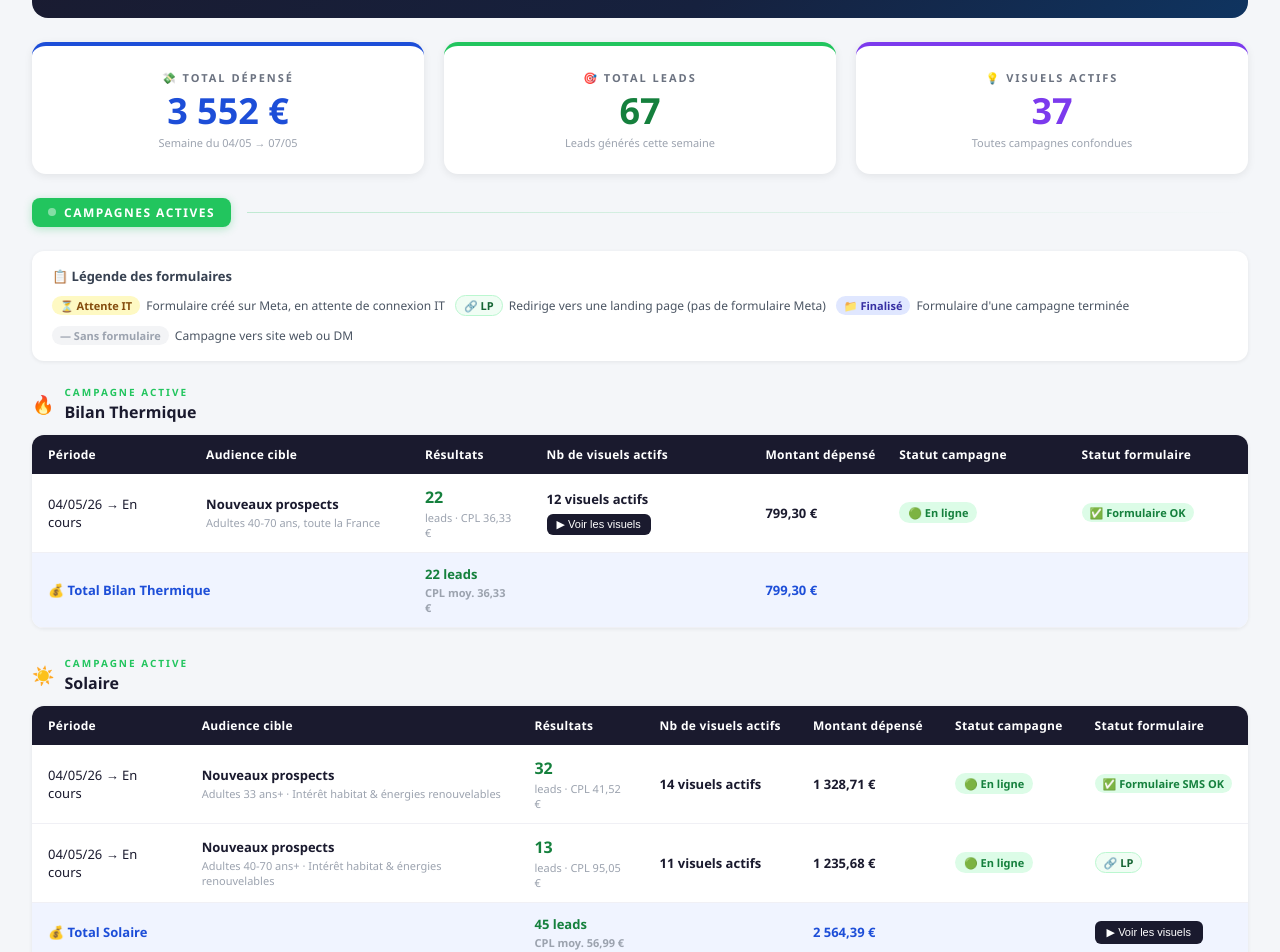
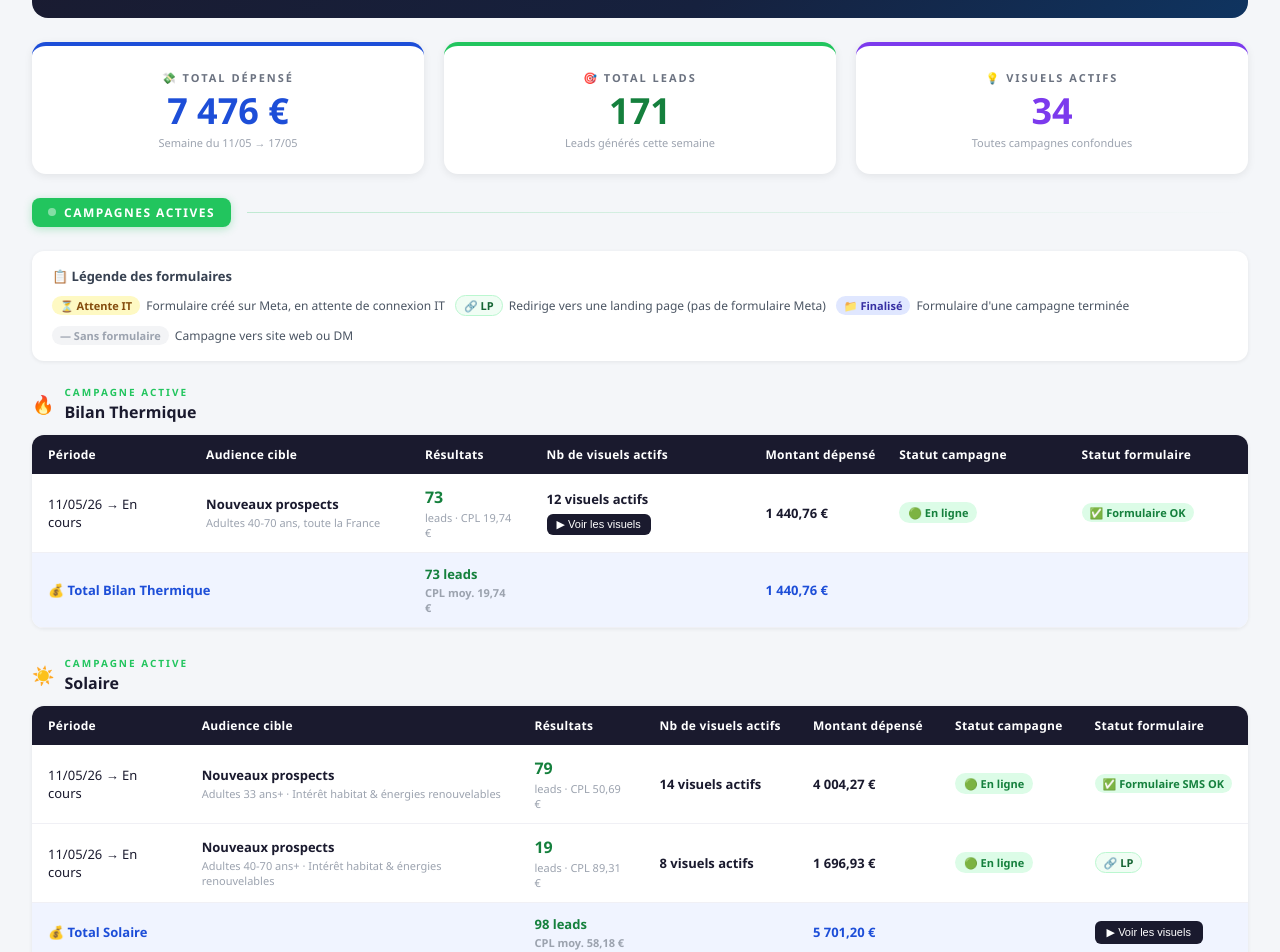
Before and after one commit to Novembre-communication/rapport-hebdo, a plain HTML site: page index.html in a window 1280 px wide. Shown: the part 200-1152 px from the top of the page. Drawn offline with Linux system fonts and the light colour scheme.

Commit message:
Update index.html

```diff
--- a/index.html
+++ b/index.html
@@ -53,7 +53,7 @@
   <h1 style="font-size:28px;font-weight:900;letter-spacing:-1px;line-height:1.1;">ATERNO</h1>
   <h2 style="font-size:15px;font-weight:500;opacity:0.7;margin-top:4px;letter-spacing:1px;text-transform:uppercase;">Rapport Hebdomadaire — Campagnes Meta Ads</h2>
   <div style="margin-top:14px;display:inline-block;background:rgba(255,255,255,0.1);border:1px solid rgba(255,255,255,0.2);border-radius:20px;padding:5px 16px;font-size:12px;opacity:0.8;">
-    📅 Semaine du <strong>04/05/26 → 07/05/26</strong> &nbsp;·&nbsp; Mis à jour le <strong>07/05/26</strong>
+    📅 Semaine du <strong>11/05/26 → 17/05/26</strong> &nbsp;·&nbsp; Mis à jour le <strong>18/05/26</strong>
   </div>
 </div>
 
@@ -61,17 +61,17 @@
 <div style="display:grid;grid-template-columns:repeat(3,1fr);gap:20px;margin-bottom:24px;">
   <div style="background:white;border-radius:14px;padding:24px 28px;box-shadow:0 2px 8px rgba(0,0,0,0.08);border-top:4px solid #1d4ed8;text-align:center;">
     <div style="font-size:11px;font-weight:700;letter-spacing:2px;text-transform:uppercase;color:#6b7280;margin-bottom:8px;">💸 Total dépensé</div>
-    <div style="font-size:36px;font-weight:900;color:#1d4ed8;line-height:1;">3 552 €</div>
-    <div style="font-size:11px;color:#9ca3af;margin-top:6px;">Semaine du 04/05 → 07/05</div>
+    <div style="font-size:36px;font-weight:900;color:#1d4ed8;line-height:1;">7 476 €</div>
+    <div style="font-size:11px;color:#9ca3af;margin-top:6px;">Semaine du 11/05 → 17/05</div>
   </div>
   <div style="background:white;border-radius:14px;padding:24px 28px;box-shadow:0 2px 8px rgba(0,0,0,0.08);border-top:4px solid #22c55e;text-align:center;">
     <div style="font-size:11px;font-weight:700;letter-spacing:2px;text-transform:uppercase;color:#6b7280;margin-bottom:8px;">🎯 Total leads</div>
-    <div style="font-size:36px;font-weight:900;color:#15803d;line-height:1;">67</div>
+    <div style="font-size:36px;font-weight:900;color:#15803d;line-height:1;">171</div>
     <div style="font-size:11px;color:#9ca3af;margin-top:6px;">Leads générés cette semaine</div>
   </div>
   <div style="background:white;border-radius:14px;padding:24px 28px;box-shadow:0 2px 8px rgba(0,0,0,0.08);border-top:4px solid #7c3aed;text-align:center;">
     <div style="font-size:11px;font-weight:700;letter-spacing:2px;text-transform:uppercase;color:#6b7280;margin-bottom:8px;">💡 Visuels actifs</div>
-    <div style="font-size:36px;font-weight:900;color:#7c3aed;line-height:1;">37</div>
+    <div style="font-size:36px;font-weight:900;color:#7c3aed;line-height:1;">34</div>
     <div style="font-size:11px;color:#9ca3af;margin-top:6px;">Toutes campagnes confondues</div>
   </div>
 </div>
@@ -109,11 +109,11 @@
       <thead><tr><th>Période</th><th>Audience cible</th><th>Résultats</th><th>Nb de visuels actifs</th><th>Montant dépensé</th><th>Statut campagne</th><th>Statut formulaire</th></tr></thead>
       <tbody>
         <tr>
-          <td>04/05/26 → En cours</td>
+          <td>11/05/26 → En cours</td>
           <td><strong>Nouveaux prospects</strong><small>Adultes 40-70 ans, toute la France</small></td>
-          <td><strong style="font-size:16px;color:#15803d;font-weight:800;">22</strong><small>leads · CPL 36,33 €</small></td>
+          <td><strong style="font-size:16px;color:#15803d;font-weight:800;">73</strong><small>leads · CPL 19,74 €</small></td>
           <td><strong>12 visuels actifs</strong><br><button onclick="toggleCreas()" id="btn-creas" style="margin-top:6px;background:#1a1a2e;color:white;border:none;border-radius:6px;padding:4px 10px;font-size:11px;cursor:pointer;">▶ Voir les visuels</button></td>
-          <td><strong>799,30 €</strong></td>
+          <td><strong>1 440,76 €</strong></td>
           <td><span class="badge b-live">🟢 En ligne</span></td>
           <td><span class="form-ok">✅ Formulaire OK</span></td>
         </tr>
@@ -130,8 +130,8 @@
         </tr>
         <tr class="budget-row">
           <td colspan="2">💰 Total Bilan Thermique</td>
-          <td><strong style="color:#15803d;">22 leads</strong><small>CPL moy. 36,33 €</small></td>
-          <td></td><td><strong>799,30 €</strong></td><td colspan="2"></td>
+          <td><strong style="color:#15803d;">73 leads</strong><small>CPL moy. 19,74 €</small></td>
+          <td></td><td><strong>1 440,76 €</strong></td><td colspan="2"></td>
         </tr>
       </tbody>
     </table>
@@ -152,27 +152,27 @@
       <thead><tr><th>Période</th><th>Audience cible</th><th>Résultats</th><th>Nb de visuels actifs</th><th>Montant dépensé</th><th>Statut campagne</th><th>Statut formulaire</th></tr></thead>
       <tbody>
         <tr>
-          <td>04/05/26 → En cours</td>
+          <td>11/05/26 → En cours</td>
           <td><strong>Nouveaux prospects</strong><small>Adultes 33 ans+ · Intérêt habitat & énergies renouvelables</small></td>
-          <td><strong style="font-size:16px;color:#15803d;font-weight:800;">32</strong><small>leads · CPL 41,52 €</small></td>
+          <td><strong style="font-size:16px;color:#15803d;font-weight:800;">79</strong><small>leads · CPL 50,69 €</small></td>
           <td><strong>14 visuels actifs</strong></td>
-          <td><strong>1 328,71 €</strong></td>
+          <td><strong>4 004,27 €</strong></td>
           <td><span class="badge b-live">🟢 En ligne</span></td>
           <td><span class="form-ok">✅ Formulaire SMS OK</span></td>
         </tr>
         <tr>
-          <td>04/05/26 → En cours</td>
+          <td>11/05/26 → En cours</td>
           <td><strong>Nouveaux prospects</strong><small>Adultes 40-70 ans+ · Intérêt habitat & énergies renouvelables</small></td>
-          <td><strong style="font-size:16px;color:#15803d;font-weight:800;">13</strong><small>leads · CPL 95,05 €</small></td>
-          <td><strong>11 visuels actifs</strong></td>
-          <td><strong>1 235,68 €</strong></td>
+          <td><strong style="font-size:16px;color:#15803d;font-weight:800;">19</strong><small>leads · CPL 89,31 €</small></td>
+          <td><strong>8 visuels actifs</strong></td>
+          <td><strong>1 696,93 €</strong></td>
           <td><span class="badge b-live">🟢 En ligne</span></td>
           <td><span class="form-lp">🔗 LP</span></td>
         </tr>
         <tr class="budget-row">
           <td colspan="2">💰 Total Solaire</td>
-          <td><strong style="color:#15803d;">45 leads</strong><small>CPL moy. 56,99 €</small></td>
-          <td></td><td><strong>2 564,39 €</strong></td>
+          <td><strong style="color:#15803d;">98 leads</strong><small>CPL moy. 58,18 €</small></td>
+          <td></td><td><strong>5 701,20 €</strong></td>
           <td></td>
           <td><button onclick="toggleCreasSolaire()" id="btn-creas-sol" style="background:#1a1a2e;color:white;border:none;border-radius:6px;padding:5px 12px;font-size:11px;cursor:pointer;white-space:nowrap;">▶ Voir les visuels</button></td>
         </tr>
@@ -287,20 +287,19 @@
     <table class="camp-table">
       <thead><tr><th>Vidéo</th><th>Plateforme</th><th>Période de diffusion</th><th>Montant dépensé cette semaine</th><th>Statut campagne</th><th>Statut formulaire</th></tr></thead>
       <tbody>
-        <tr><td>Pourquoi choisir Aterno</td><td>Facebook + Instagram</td><td>23/04 → 08/05/26</td><td>103,03 €</td><td><span class="badge b-live">🟢 En ligne</span></td><td><span class="form-no">— Sans formulaire</span></td></tr>
-        <tr><td>Visite agence Orléans</td><td>Facebook + Instagram</td><td>30/04 → 10/05/26</td><td>85,03 €</td><td><span class="badge b-live">🟢 En ligne</span></td><td><span class="form-no">— Sans formulaire</span></td></tr>
-        <tr><td>Visite cliente Annecy</td><td>Facebook + Instagram</td><td>07/05 → 17/05/26</td><td>—</td><td><span class="badge b-live">🟢 En ligne</span></td><td><span class="form-no">— Sans formulaire</span></td></tr>
+        <tr><td>Visite cliente Annecy</td><td>Facebook + Instagram</td><td>07/05 → 17/05/26</td><td>163,10 €</td><td><span class="badge b-done">✔️ Arrêtée</span></td><td><span class="form-no">— Sans formulaire</span></td></tr>
+        <tr><td>Aterno Corporate Orléans</td><td>Facebook + Instagram</td><td>11/05 → En cours</td><td>171,23 €</td><td><span class="badge b-live">🟢 En ligne</span></td><td><span class="form-no">— Sans formulaire</span></td></tr>
         <tr><td>VF-19 à VF-52 (33 prochaines vidéos)</td><td>Facebook + Instagram</td><td>À planifier</td><td>—</td><td><span class="badge b-enc">🔵 En préparation</span></td><td><span class="form-no">— Sans formulaire</span></td></tr>
-        <tr class="budget-row"><td colspan="3">💰 Total Vidéo Factory (actif)</td><td><strong>187,92 €</strong></td><td colspan="2"></td></tr>
+        <tr class="budget-row"><td colspan="3">💰 Total Vidéo Factory (actif)</td><td><strong>334,33 €</strong></td><td colspan="2"></td></tr>
         <tr style="background:#f0f9ff;border-top:2px solid #bfdbfe;">
           <td colspan="6" style="padding:16px 20px;">
             <div style="display:grid;grid-template-columns:repeat(3,1fr);gap:16px;">
-              <div style="background:white;border-radius:10px;padding:14px 16px;box-shadow:0 1px 4px rgba(0,0,0,0.07);text-align:center;"><div style="font-size:11px;color:#6b7280;font-weight:600;text-transform:uppercase;letter-spacing:0.5px;margin-bottom:6px;">Engagements</div><div style="font-size:22px;font-weight:900;color:#1a1a2e;">1 551</div><div style="font-size:11px;color:#9ca3af;margin-top:2px;">interactions totales</div></div>
+              <div style="background:white;border-radius:10px;padding:14px 16px;box-shadow:0 1px 4px rgba(0,0,0,0.07);text-align:center;"><div style="font-size:11px;color:#6b7280;font-weight:600;text-transform:uppercase;letter-spacing:0.5px;margin-bottom:6px;">Engagements</div><div style="font-size:22px;font-weight:900;color:#1a1a2e;">2 778</div><div style="font-size:11px;color:#9ca3af;margin-top:2px;">interactions totales</div></div>
               <div style="background:white;border-radius:10px;padding:14px 16px;box-shadow:0 1px 4px rgba(0,0,0,0.07);text-align:center;"><div style="font-size:11px;color:#6b7280;font-weight:600;text-transform:uppercase;letter-spacing:0.5px;margin-bottom:6px;">Coût par engagement</div><div style="font-size:22px;font-weight:900;color:#1a1a2e;">0,12 €</div><div style="font-size:11px;color:#9ca3af;margin-top:2px;">par interaction</div></div>
-              <div style="background:white;border-radius:10px;padding:14px 16px;box-shadow:0 1px 4px rgba(0,0,0,0.07);text-align:center;"><div style="font-size:11px;color:#6b7280;font-weight:600;text-transform:uppercase;letter-spacing:0.5px;margin-bottom:6px;">Dépenses totales</div><div style="font-size:22px;font-weight:900;color:#1d4ed8;">187,92 €</div><div style="font-size:11px;color:#9ca3af;margin-top:2px;">dépenses semaine</div></div>
-              <div style="background:white;border-radius:10px;padding:14px 16px;box-shadow:0 1px 4px rgba(0,0,0,0.07);text-align:center;"><div style="font-size:11px;color:#6b7280;font-weight:600;text-transform:uppercase;letter-spacing:0.5px;margin-bottom:6px;">Impressions</div><div style="font-size:22px;font-weight:900;color:#1a1a2e;">23 297</div><div style="font-size:11px;color:#9ca3af;margin-top:2px;">&nbsp;</div></div>
-              <div style="background:white;border-radius:10px;padding:14px 16px;box-shadow:0 1px 4px rgba(0,0,0,0.07);text-align:center;"><div style="font-size:11px;color:#6b7280;font-weight:600;text-transform:uppercase;letter-spacing:0.5px;margin-bottom:6px;">Couverture</div><div style="font-size:22px;font-weight:900;color:#1a1a2e;">17 108</div><div style="font-size:11px;color:#9ca3af;margin-top:2px;">personnes atteintes</div></div>
-              <div style="background:white;border-radius:10px;padding:14px 16px;box-shadow:0 1px 4px rgba(0,0,0,0.07);text-align:center;"><div style="font-size:11px;color:#6b7280;font-weight:600;text-transform:uppercase;letter-spacing:0.5px;margin-bottom:6px;">Taux d'engagement</div><div style="font-size:22px;font-weight:900;color:#22c55e;">9,07 %</div><div style="font-size:11px;color:#9ca3af;margin-top:2px;">engagements / couverture</div></div>
+              <div style="background:white;border-radius:10px;padding:14px 16px;box-shadow:0 1px 4px rgba(0,0,0,0.07);text-align:center;"><div style="font-size:11px;color:#6b7280;font-weight:600;text-transform:uppercase;letter-spacing:0.5px;margin-bottom:6px;">Dépenses totales</div><div style="font-size:22px;font-weight:900;color:#1d4ed8;">334,33 €</div><div style="font-size:11px;color:#9ca3af;margin-top:2px;">dépenses semaine</div></div>
+              <div style="background:white;border-radius:10px;padding:14px 16px;box-shadow:0 1px 4px rgba(0,0,0,0.07);text-align:center;"><div style="font-size:11px;color:#6b7280;font-weight:600;text-transform:uppercase;letter-spacing:0.5px;margin-bottom:6px;">Impressions</div><div style="font-size:22px;font-weight:900;color:#1a1a2e;">40 121</div><div style="font-size:11px;color:#9ca3af;margin-top:2px;">&nbsp;</div></div>
+              <div style="background:white;border-radius:10px;padding:14px 16px;box-shadow:0 1px 4px rgba(0,0,0,0.07);text-align:center;"><div style="font-size:11px;color:#6b7280;font-weight:600;text-transform:uppercase;letter-spacing:0.5px;margin-bottom:6px;">Couverture</div><div style="font-size:22px;font-weight:900;color:#1a1a2e;">24 191</div><div style="font-size:11px;color:#9ca3af;margin-top:2px;">personnes atteintes</div></div>
+              <div style="background:white;border-radius:10px;padding:14px 16px;box-shadow:0 1px 4px rgba(0,0,0,0.07);text-align:center;"><div style="font-size:11px;color:#6b7280;font-weight:600;text-transform:uppercase;letter-spacing:0.5px;margin-bottom:6px;">Taux d'engagement</div><div style="font-size:22px;font-weight:900;color:#22c55e;">11,48 %</div><div style="font-size:11px;color:#9ca3af;margin-top:2px;">engagements / couverture</div></div>
             </div>
           </td>
         </tr>
```
